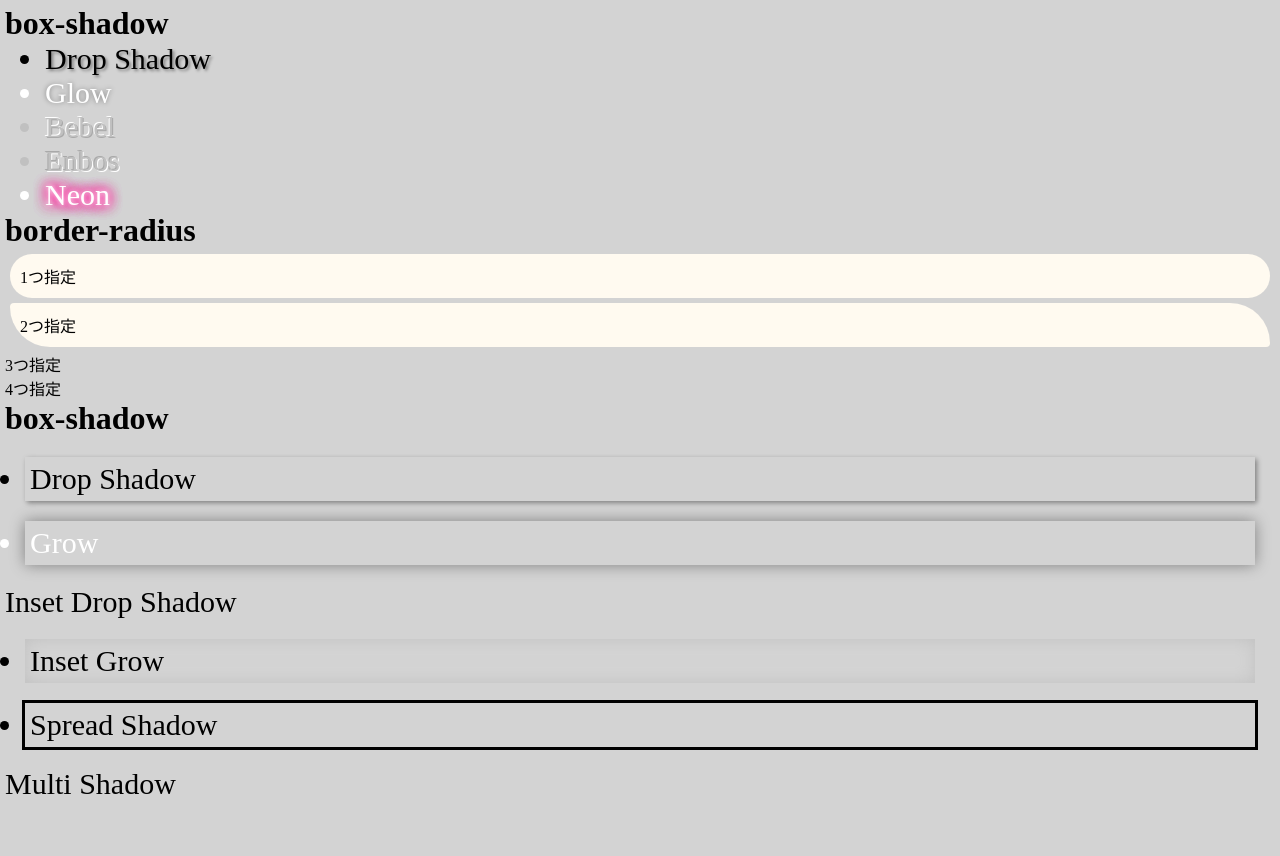
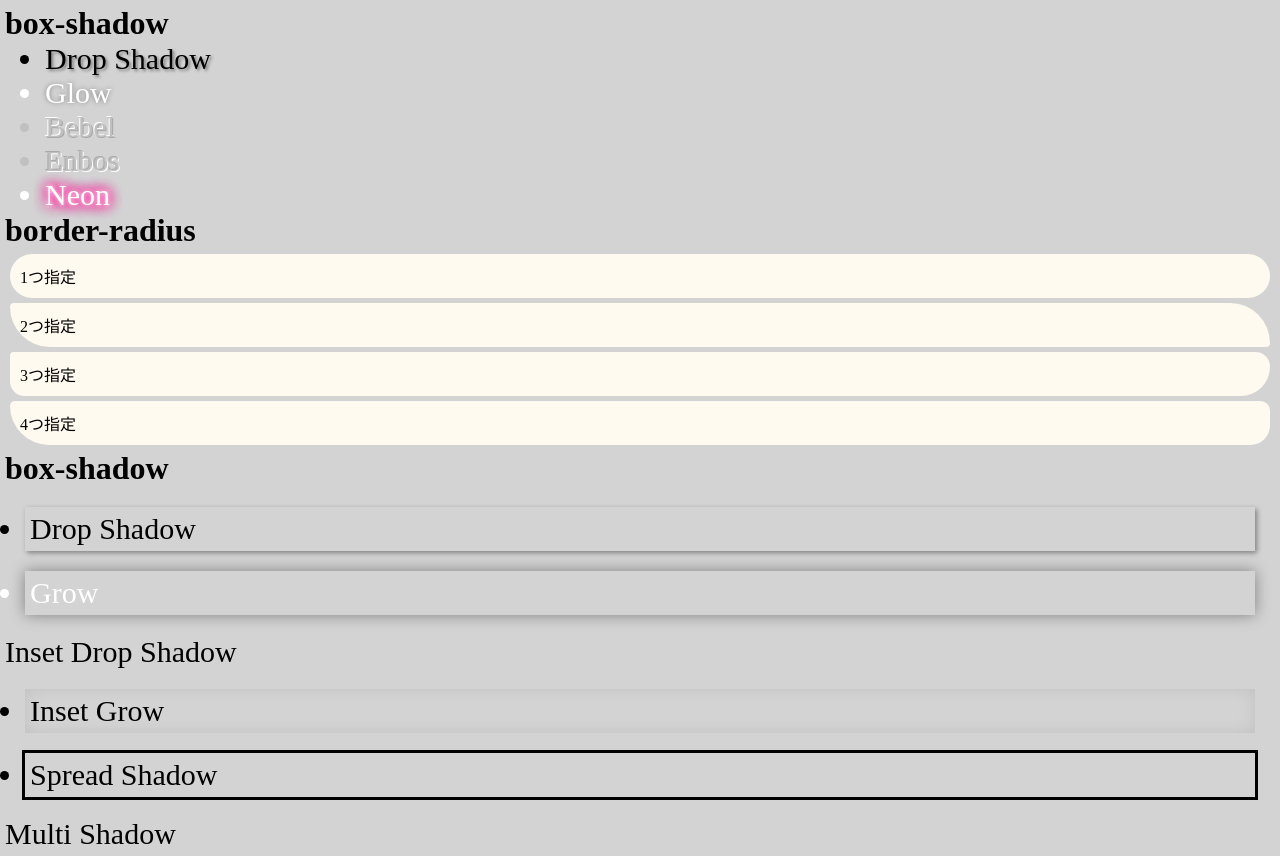
Before and after one commit to yuno0823/web1-9, a plain HTML site: page index.html in a window 1280 px wide. Before the commit the page ends 806 px from the top, so only its background shows below. Drawn offline with Linux system fonts and the light colour scheme.

Commit message:
Update index.html

```diff
--- a/index.html
+++ b/index.html
@@ -18,8 +18,8 @@
  <ul id="border-radius">
    <li class="border-radius-one">1つ指定</li>
    <li class="border-radius-two">2つ指定</li>
-   <li class="border-radius-trhee">3つ指定</li>
-   <li class="border-radius-hour">4つ指定</li>
+   <li class="border-radius-three">3つ指定</li>
+   <li class="border-radius-four">4つ指定</li>
  </ul>
 
    <h1>box-shadow</h1>
```
